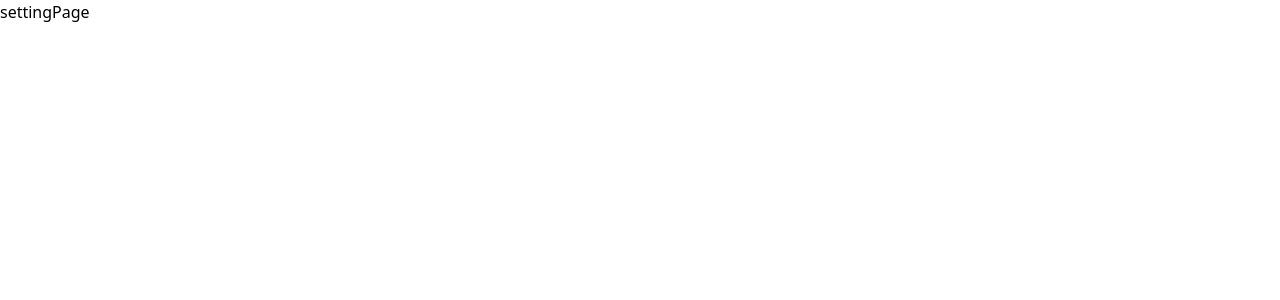
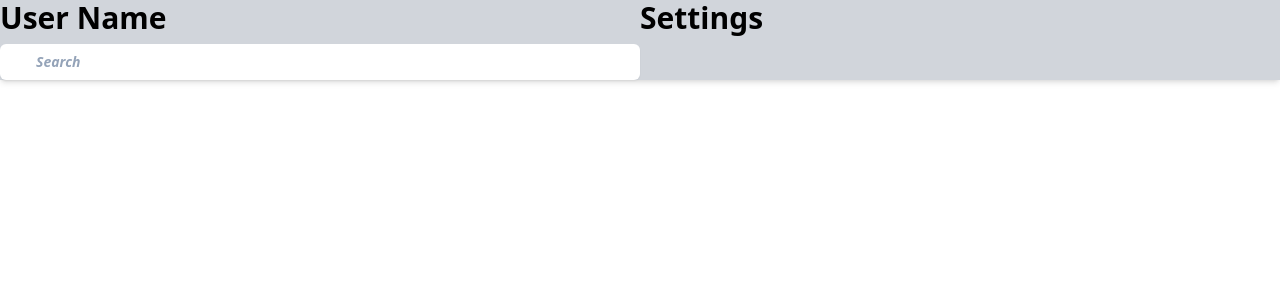
Before and after one commit to MuqarrabG/Whatsapp-Mockup, a React (Create React App) app in the folder app/: page /setting in a window 1280 px wide. Shown: the top 300 px of the page. Built offline with nearby package versions, Linux system fonts and the light colour scheme.

Commit message:
Search box done

```diff
--- a/app/src/components/settingPage.js
+++ b/app/src/components/settingPage.js
@@ -1,13 +1,44 @@
+// src/SettingPage.js
+
 import React, {useState} from "react";
 
 function settingPage() {
 
     return(
-        <h1>
-            settingPage
-        </h1>
+
+
+
+
+
+        <div className="max-w-none w-full max-h-28 grid grid-cols-2 divide-x-1/3 flex-item-centre font-bold text-3xl bg-gray-300 shadow-md">
+            <div>User Name</div>
+            <div>Settings</div>
+
+
+
+        <div className="mt-2 text text-2xl items-center text-black-900"></div>
+            <div className="mt-2 text text-2xl items-centre text-black-900"></div>
+
+
+
+        {/* -- search box -- */}
+        <label class="relative block">
+            <span class="sr-only">Search</span>
+                <span class="absolute inset-y-0 left-0 flex items-centre pl-2">
+                    <svg class="h-5 w-5 fill-slate-300" viewbox="0 0 20 20">
+                </svg>
+            </span>
+        <input class="placeholder: italic placeholder:text-slate-400 block bg-white w-full border-slate-300 rounded-md py-2 pl-9 pr-3 shadow-sm focus:outline-none focus:border-sky-500 focus:ring-1 sm:text-sm" placeholder="Search" type="text" name="search"/>
+
+        </label>
+
+        </div>
+
+
+
+
+
     )
-
 }
 
 export default settingPage;
```
